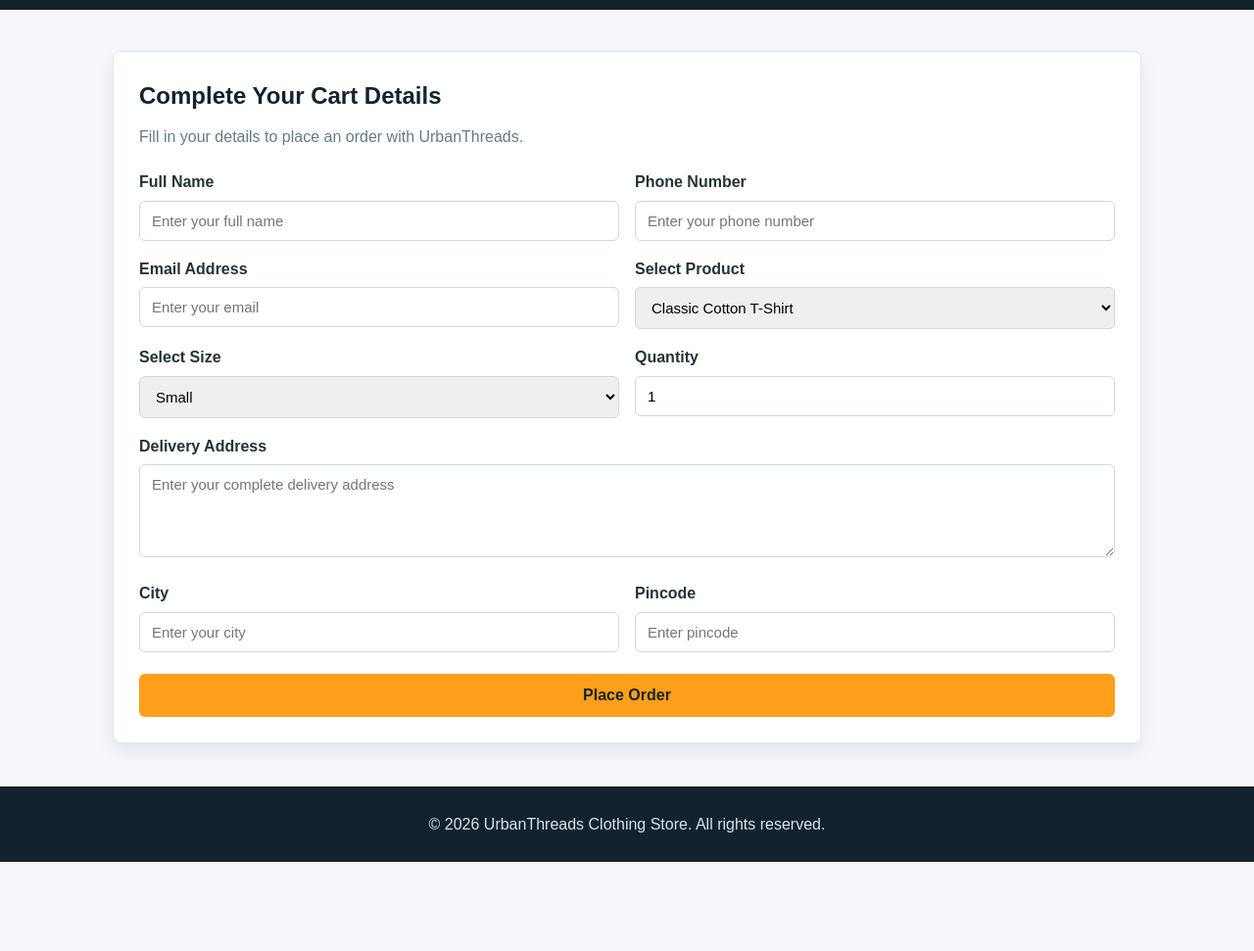
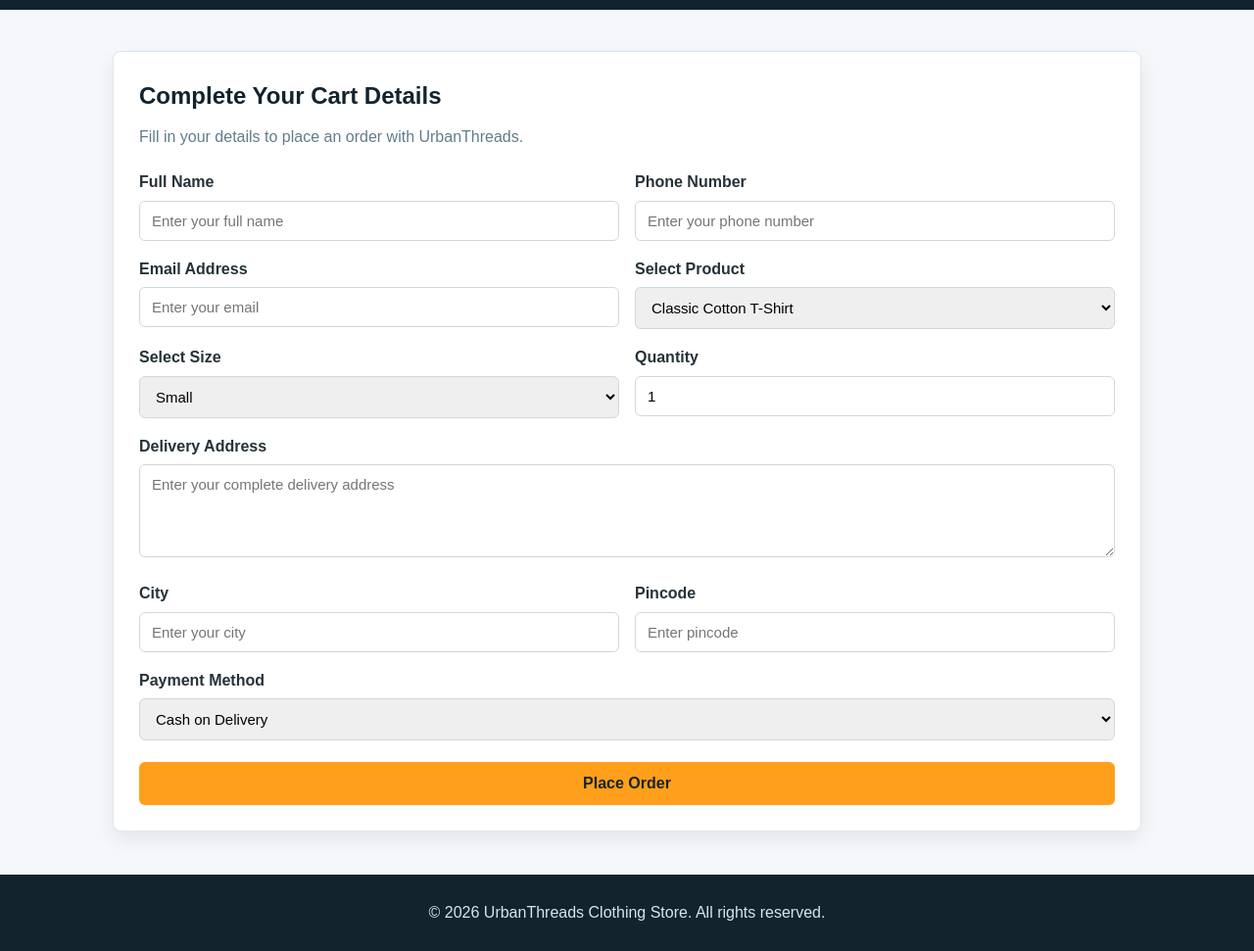
Before and after one commit to IncharaX/urban-threads, a plain HTML site: page cart.html in a window 1280 px wide. Shown: the part 86-1057 px from the top of the page at 98% size. Before the commit the page ends 966 px from the top, so only its background shows below. Drawn offline with Linux system fonts and the light colour scheme.

Commit message:
form-group

```diff
--- a/cart.html
+++ b/cart.html
@@ -251,7 +251,14 @@
           </div>
         </div>
 
-
+        <div class="form-group">
+          <label for="payment">Payment Method</label>
+          <select id="payment" name="payment">
+            <option>Cash on Delivery</option>
+            <option>UPI Payment</option>
+            <option>Credit or Debit Card</option>
+          </select>
+        </div>
 
         <button class="place-order-button" type="submit">Place Order</button>
       </form>
```
